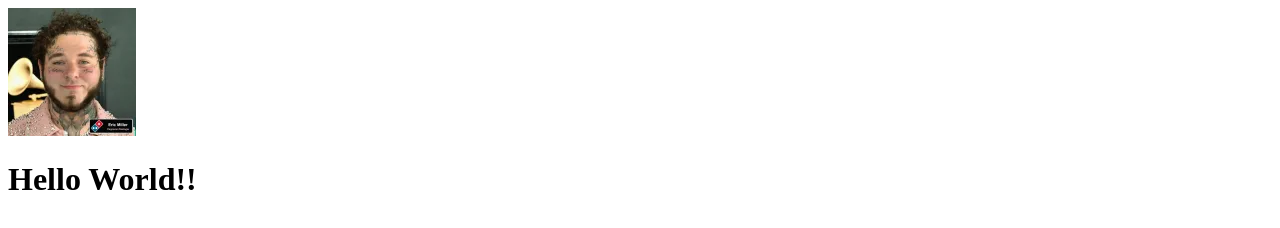
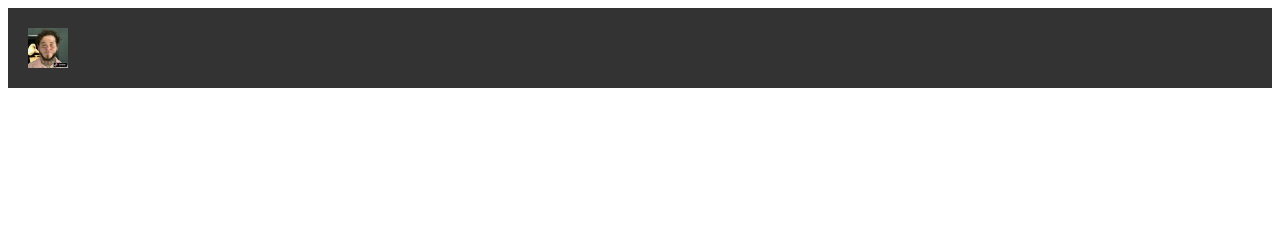
Before and after one commit to Attkless/attkless.github.io, a plain HTML site: page index.html in a window 1280 px wide. Drawn offline with Linux system fonts and the light colour scheme.

Commit message:
Update index.html

```diff
--- a/index.html
+++ b/index.html
@@ -1,10 +1,27 @@
 <!DOCTYPE html>
 <html>
-    <head>
-        <title>Welcome to the GitHub landing zone</title>
+<head>
+    <title>Eric Miller</title>
+    <style>
+        header {
+            background-color: #333;
+            padding: 20px;
+            display: flex;
+            align-items: center;
+        }
+
+        img {
+            width: 40px; /* Adjust the width as needed */
+            height: 40px; /* Adjust the height as needed */
+            margin-right: 10px; /* Adjust spacing between icon and other content */
+        }
+    </style>
+</head>
+<body>
+    <header>
         <img src="/image.png" alt="Website Icon">
-    </head>
-    <body>
-        <h1>Hello World!!</h1>
-    </body>
+        <!-- Add other header content here -->
+    </header>
+    <!-- Rest of your website content -->
+</body>
 </html>
```
